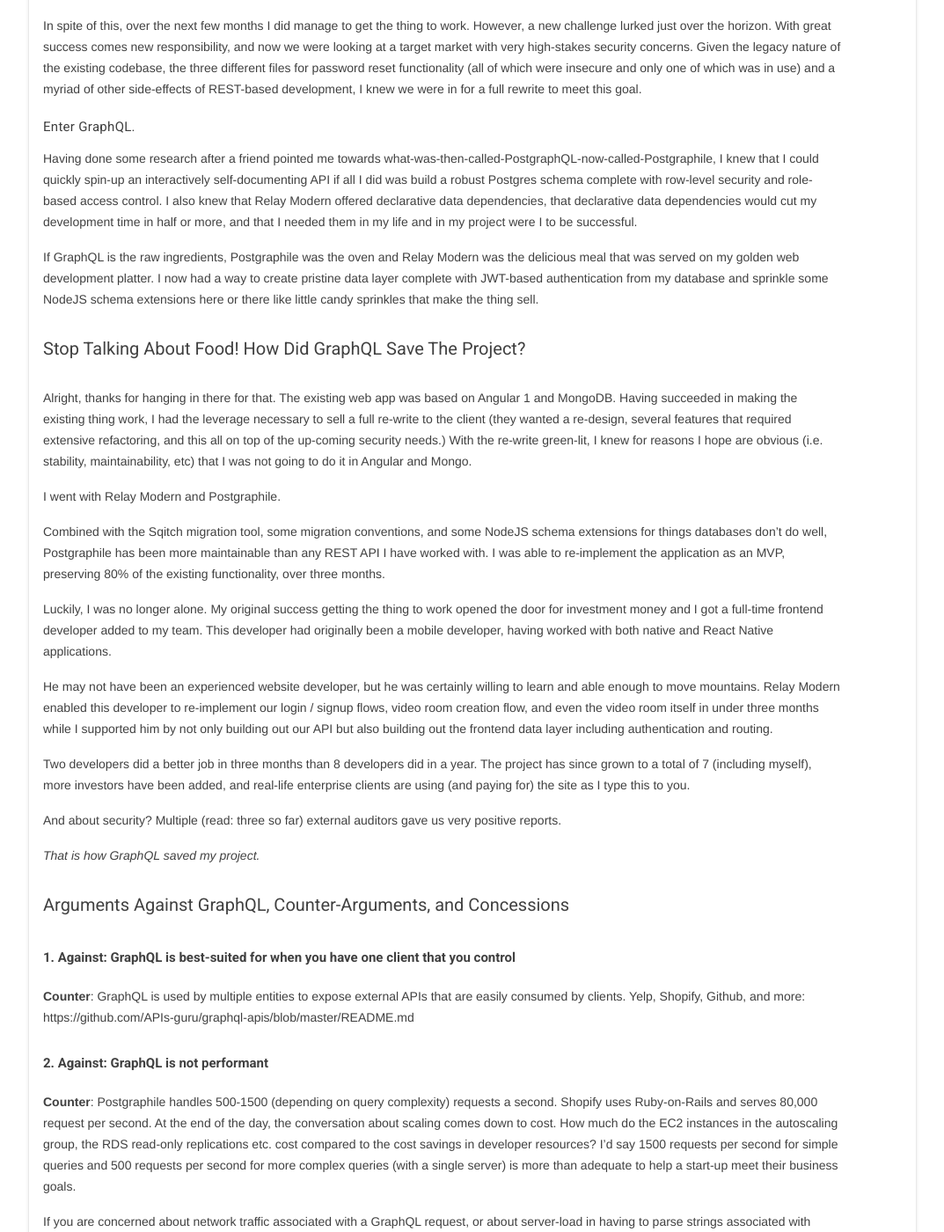
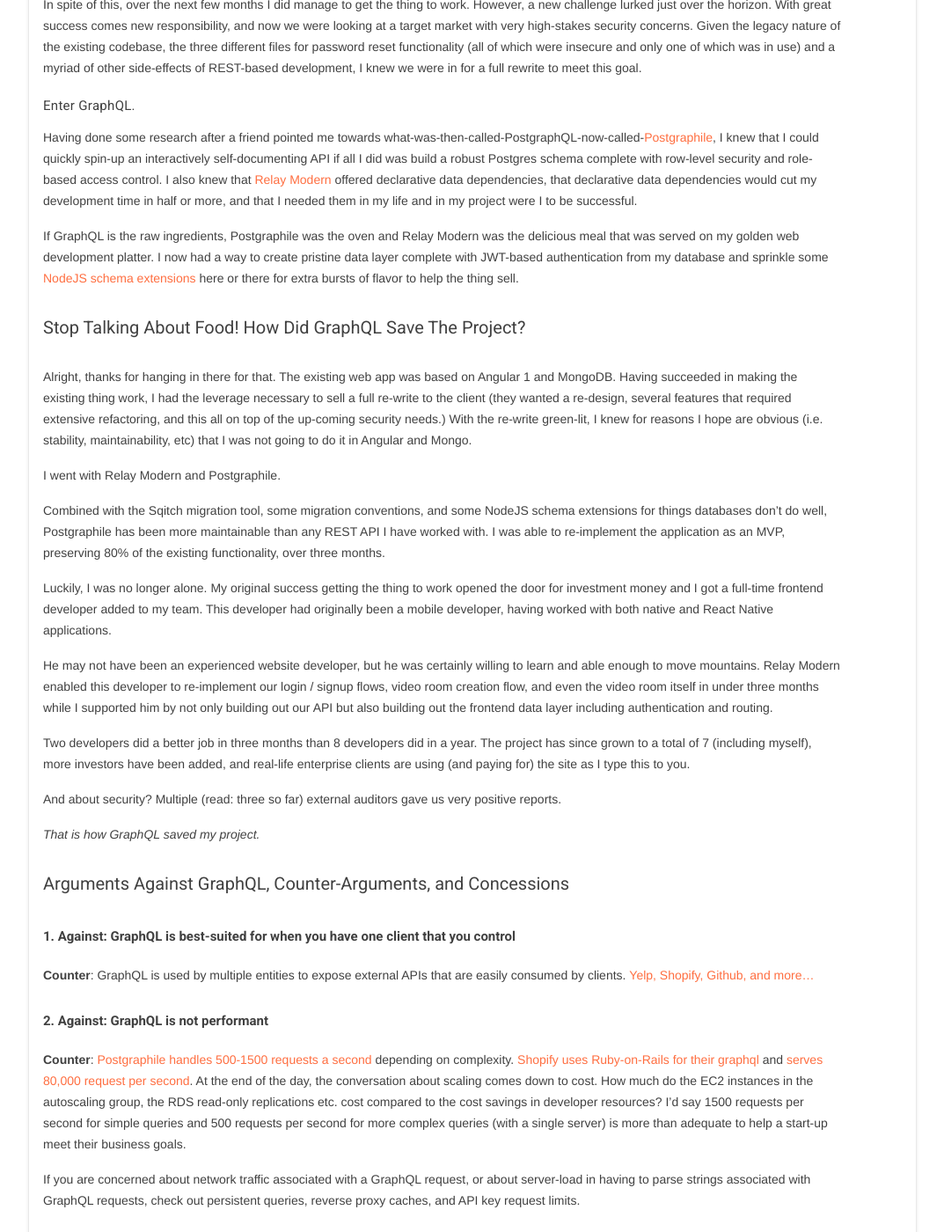
Before and after one commit to chadfurman/chadfurman.github.io, a Jekyll site: the page built from _posts/2018-8-5-How-GraphQL-Saved-My-Project.markdown, in a window 1280 px wide and 1400 px high, scrolled down 1315 px. Shown: the whole window at 88% size, without its empty margins (103-1176 px from the left). Built offline with Jekyll 4.4.1, drawn with Linux system fonts in a browser that asks for light colours; Markdown is read by kramdown in place of the engine named in the settings; comment, search, counter and statistics services are not loaded; some of the changed text lies outside the part shown.

Commit message:
adding links

```diff
--- a/_posts/2018-8-5-How-GraphQL-Saved-My-Project.markdown
+++ b/_posts/2018-8-5-How-GraphQL-Saved-My-Project.markdown
@@ -44,9 +44,9 @@
 
 ##### Enter GraphQL.
 
-Having done some research after a friend pointed me towards what-was-then-called-PostgraphQL-now-called-Postgraphile, I knew that I could quickly spin-up an interactively self-documenting API if all I did was build a robust Postgres schema complete with row-level security and role-based access control.  I also knew that Relay Modern offered declarative data dependencies, that declarative data dependencies would cut my development time in half or more, and that I needed them in my life and in my project were I to be successful.
+Having done some research after a friend pointed me towards what-was-then-called-PostgraphQL-now-called-[Postgraphile](https://www.graphile.org/postgraphile/), I knew that I could quickly spin-up an interactively self-documenting API if all I did was build a robust Postgres schema complete with row-level security and role-based access control.  I also knew that [Relay Modern](https://facebook.github.io/relay/) offered declarative data dependencies, that declarative data dependencies would cut my development time in half or more, and that I needed them in my life and in my project were I to be successful.
 
-If GraphQL is the raw ingredients, Postgraphile was the oven and Relay Modern was the delicious meal that was served on my golden web development platter.  I now had a way to create pristine data layer complete with JWT-based authentication from my database and sprinkle some NodeJS schema extensions here or there like little candy sprinkles that make the thing sell.
+If GraphQL is the raw ingredients, Postgraphile was the oven and Relay Modern was the delicious meal that was served on my golden web development platter.  I now had a way to create pristine data layer complete with JWT-based authentication from my database and sprinkle some [NodeJS schema extensions](https://www.graphile.org/postgraphile/extending/) here or there for extra bursts of flavor to help the thing sell.
 
 ### Stop Talking About Food!  How Did GraphQL Save The Project?
 
@@ -69,10 +69,10 @@
 ### Arguments Against GraphQL, Counter-Arguments, and Concessions
 
 #### **1. Against: GraphQL is best-suited for when you have one client that you control**
-**Counter**: GraphQL is used by multiple entities to expose external APIs that are easily consumed by clients.  Yelp, Shopify, Github, and more: https://github.com/APIs-guru/graphql-apis/blob/master/README.md
+**Counter**: GraphQL is used by multiple entities to expose external APIs that are easily consumed by clients.  [Yelp, Shopify, Github, and more...](https://github.com/APIs-guru/graphql-apis/blob/master/README.md)
 
 #### **2. Against: GraphQL is not performant**
-**Counter**: Postgraphile handles 500-1500 (depending on query complexity) requests a second.  Shopify uses Ruby-on-Rails and serves 80,000 request per second.  At the end of the day, the conversation about scaling comes down to cost.  How much do the EC2 instances in the autoscaling group, the RDS read-only replications etc. cost compared to the cost savings in developer resources?  I’d say 1500 requests per second for simple queries and 500 requests per second for more complex queries (with a single server) is more than adequate to help a start-up meet their business goals.
+**Counter**: [Postgraphile handles 500-1500 requests a second](https://www.graphile.org/postgraphile/performance/) depending on complexity.  [Shopify uses Ruby-on-Rails for their graphql](https://www.youtube.com/watch?v=2It9NofBWYg) and [serves 80,000 request per second](https://twitter.com/dhh/status/885776244532551680).  At the end of the day, the conversation about scaling comes down to cost.  How much do the EC2 instances in the autoscaling group, the RDS read-only replications etc. cost compared to the cost savings in developer resources?  I’d say 1500 requests per second for simple queries and 500 requests per second for more complex queries (with a single server) is more than adequate to help a start-up meet their business goals.
 
 If you are concerned about network traffic associated with a GraphQL request, or about server-load in having to parse strings associated with GraphQL requests, check out persistent queries, reverse proxy caches, and API key request limits.
 
@@ -98,7 +98,7 @@
 
 
 #### **7. Against: GraphQL docs are an arcane gql schema file**
-Please take a moment to play with the [GraphiQL Explorer of GitHub](https://developer.github.com/v4/explorer/) (here: https://developer.github.com/v4/explorer/) or of any of the [other APIs listed on APIs-guru github](https://github.com/APIs-guru/graphql-apis/blob/master/README.md) (here: https://github.com/APIs-guru/graphql-apis/blob/master/README.md)
+Please take a moment to play with the [GraphiQL Explorer of GitHub](https://developer.github.com/v4/explorer/) (here: [https://developer.github.com/v4/explorer/](https://chads.website/development/2018/08/03/How-GraphQL-Saved-My-Project.html)) or of any of the [other APIs listed on APIs-guru github](https://github.com/APIs-guru/graphql-apis/blob/master/README.md) (here: https://github.com/APIs-guru/graphql-apis/blob/master/README.md)
 
 Now that you’ve done that, note that this tool is automagical in that the entire documentation tab (over in the right corner there) is auto-generated from field names and descriptions you put in your code.
 
@@ -118,7 +118,7 @@
 Really?  You put this in a picture of a table as a comparison point?  In June of 2018, there were certainly books published on GraphQL if you cared to look.  A quick google search for “GraphQL books” straight up disproves this.
 
 #### **11. Against: GraphQL is not enterprise-ready**
-Tell that to Yelp, Shopify, Facebook, and many many more (https://medium.com/@Akryum/oh-no-another-bullet-points-under-argumented-article-with-misleading-comparison-charts-d0dca01d2c04).  Note, also, that GraphQL continues to grow in the public-sphere and that Facebook as since relinquished its patents on the tech to the community at large.
+Tell that to [Yelp, Shopify, Facebook, and many many more](https://medium.com/@Akryum/oh-no-another-bullet-points-under-argumented-article-with-misleading-comparison-charts-d0dca01d2c04).  Note, also, that GraphQL continues to grow in the public-sphere and that Facebook as since relinquished its patents on the tech to the community at large.
 
 I’ve also seen Enterprises using PHP 4 when PHP 7 just came out, using CakePHP 1 when the newest version was 3+, and interfacing with it all in jQuery.  The effects of an unmaintainable REST API can be felt many years in the future.
 
```
Also changed, not shown: other parts of _posts/2018-8-5-How-GraphQL-Saved-My-Project.markdown (+2 -2 lines).
